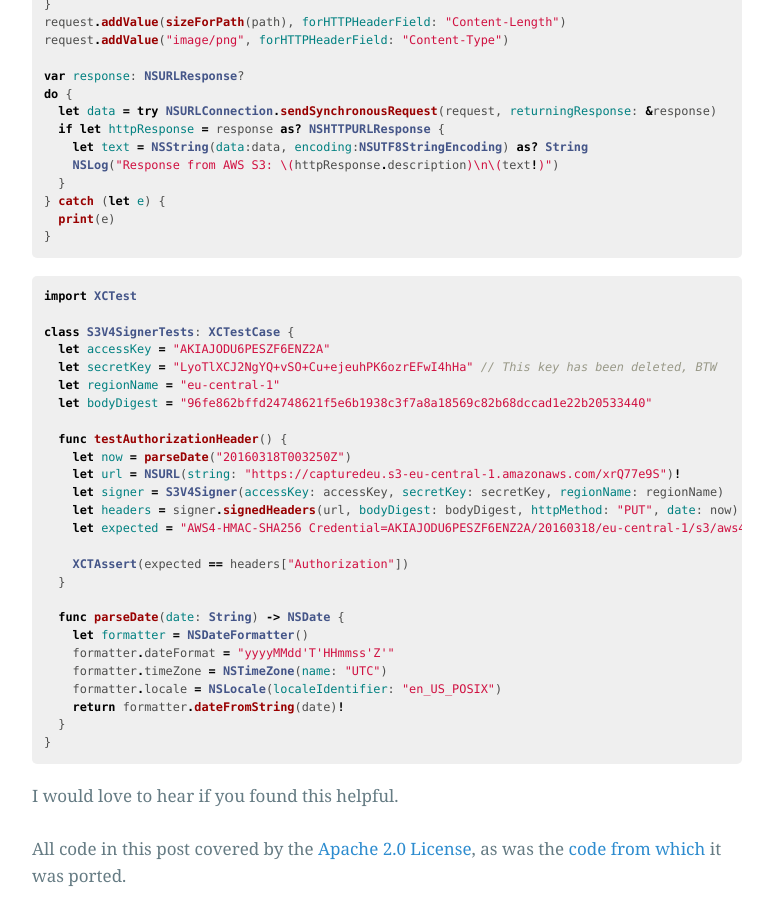
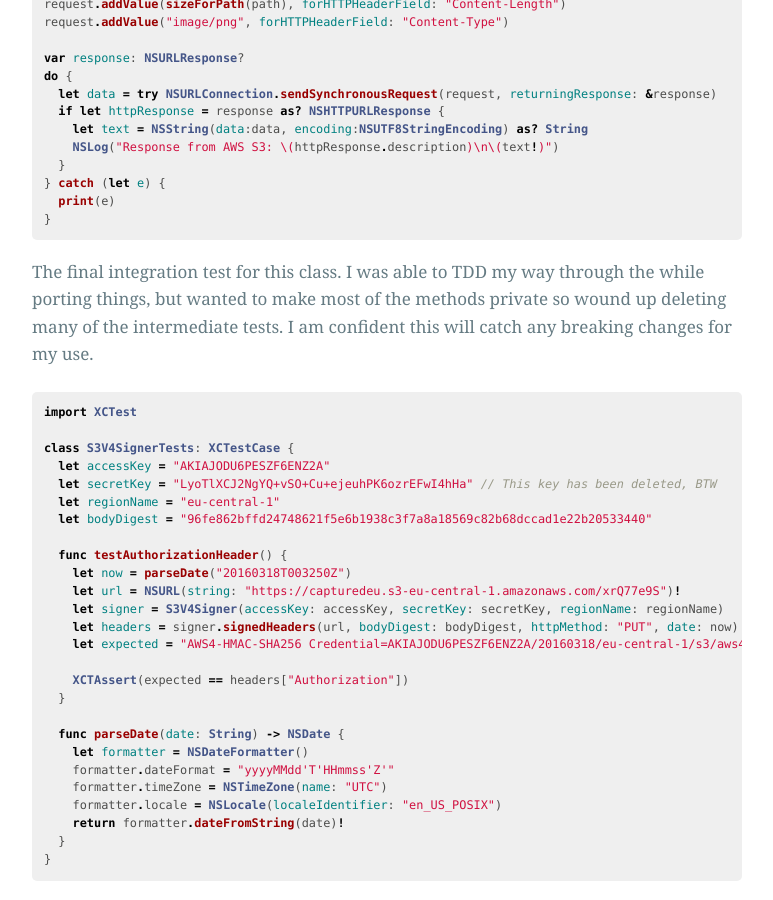
Before and after one commit to csexton/codeography.com, a Jekyll site: the page built from _posts/2016-03-20-signing-aws-api-requests-in-swift.md, in a window 1280 px wide and 900 px high, scrolled down 4034 px. Shown: the whole window, without its empty margins (253-1026 px from the left). Built offline with Jekyll 4.4.1, drawn with Linux system fonts in a browser that asks for light colours; nearby versions of some CDN libraries; some web fonts are replaced; comment, search, counter and statistics services are not loaded; some of the changed text lies outside the part shown.

Commit message:
Update blog to mention the extra cool tests
You gotta have tests, right @mharper?

````diff
--- a/_posts/2016-03-20-signing-aws-api-requests-in-swift.md
+++ b/_posts/2016-03-20-signing-aws-api-requests-in-swift.md
@@ -214,6 +213,7 @@ do {
 }
 ```
 
+The final integration test for this class. I was able to TDD my way through the while porting things, but wanted to make most of the methods private so wound up deleting many of the intermediate tests. I am confident this will catch any breaking changes for my use.
 
 ```swift
 import XCTest
````
Also changed, not shown: other parts of _posts/2016-03-20-signing-aws-api-requests-in-swift.md (+0 -1 lines).
